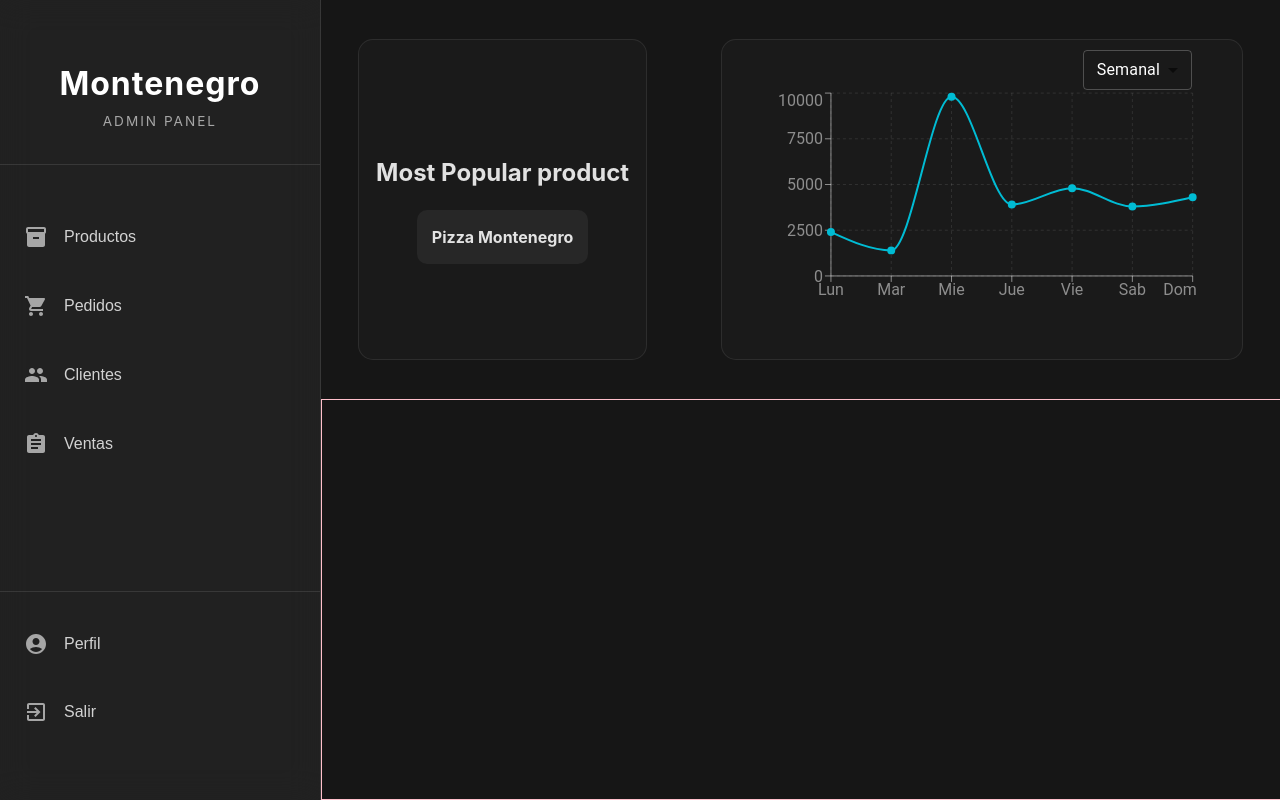
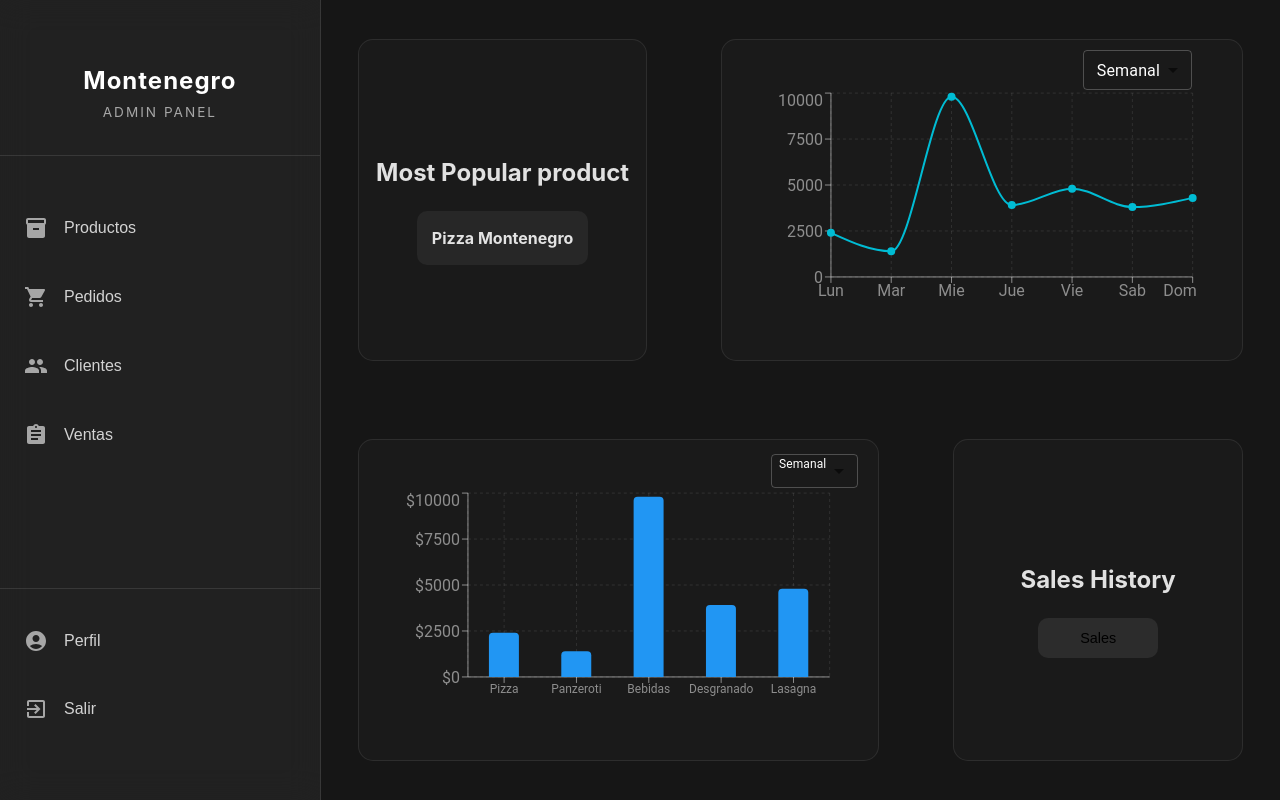
Before and after one commit to Adrian-ortiz0/frontend_montenegro, a React (Vite) app: page /admin-sales in a window 1280 px wide. Built offline with nearby package versions, Linux system fonts and the light colour scheme.

Commit message:
feat: :sparkles: I've finished the sales section!

```diff
--- a/src/App.jsx
+++ b/src/App.jsx
@@ -5,6 +5,7 @@ import AdminDashBoard from './components/AdminDashBoard'
 import AdminOrdersDashBoard from './components/AdminOrdersDashBoard'
 import AdminClientsDashBoard from './components/AdminClientsDashBoard'
 import AdminSalesDashBoard from './components/AdminSalesDashBoard'
+import AdminSalesHistory from './components/AdminSalesHistory'
 
 const App = () => {
   return (
@@ -15,6 +16,7 @@ const App = () => {
         <Route path='/admin-orders' element={<AdminOrdersDashBoard />}/>
         <Route path='/admin-clients' element={<AdminClientsDashBoard />} />
         <Route path='/admin-sales' element={<AdminSalesDashBoard />} />
+        <Route path='/admin-sales-history' element={<AdminSalesHistory />} />
       </Routes>
     </Router>
   )
--- /dev/null
+++ b/src/components/AdminSalesHistory.jsx
@@ -0,0 +1,14 @@
+import React from 'react'
+import AdminNavBarAside from './subcomponents/AdminNavBarAside'
+import AdminSalesTable from './subcomponents/AdminSalesTable'
+
+const AdminSalesHistory = () => {
+  return (
+    <div className='admin-dashboard_container'>
+      <AdminNavBarAside />
+      <AdminSalesTable />
+    </div>
+  )
+}
+
+export default AdminSalesHistory
--- a/src/components/subcomponents/AdminSalesIndicators.jsx
+++ b/src/components/subcomponents/AdminSalesIndicators.jsx
@@ -1,6 +1,8 @@
 import React from 'react'
 import SalesPopularProduct from './SalesPopularProduct'
 import SalesGraph from './SalesGraph'
+import SalesBarGraph from './SalesBarGraph'
+import SalesHistory from './SalesHistory'
 
 const AdminSalesIndicators = () => {
   return (
@@ -10,6 +12,8 @@ const AdminSalesIndicators = () => {
         <SalesGraph />
       </div>
       <div className='admin_second-section--sales'>
+        <SalesBarGraph />
+        <SalesHistory />
       </div>
     </div>
   )
--- a/src/components/subcomponents/AdminSalesTable.jsx
+++ b/src/components/subcomponents/AdminSalesTable.jsx
@@ -2,7 +2,7 @@ import React from "react";
 
 const AdminSalesTable = () => {
   return (
-    <div className="admin_sections-sales">
+    <div className="admin_sections">
       <div className="admin_sales-container">
         <div className="admin_sales-columns">
           <div>
@@ -12,10 +12,10 @@ const AdminSalesTable = () => {
             <p>N°Order</p>
           </div>
           <div>
-            <p>Cliente</p>
+            <p>Client</p>
           </div>
           <div>
-            <p>Fecha Orden</p>
+            <p>Date</p>
           </div>
         </div>
       </div>
--- /dev/null
+++ b/src/components/subcomponents/SalesBarGraph.jsx
@@ -0,0 +1,86 @@
+import React, { useState } from 'react';
+import { BarChart, Bar, XAxis, YAxis, CartesianGrid, ResponsiveContainer } from 'recharts';
+import { Select, MenuItem } from '@mui/material';
+
+const SalesBarGraph = () => {
+  const [timeFrame, setTimeFrame] = useState('weekly');
+
+  // Datos de ejemplo
+  const productData = {
+    weekly: [
+      { name: 'Pizza', ventas: 2400 },
+      { name: 'Panzeroti', ventas: 1398 },
+      { name: 'Bebidas', ventas: 9800 },
+      { name: 'Desgranado', ventas: 3908 },
+      { name: 'Lasagna', ventas: 4800 },
+    ],
+    monthly: [
+      { name: 'Pizza', ventas: 15400 },
+      { name: 'Panzeroti', ventas: 8900 },
+      { name: 'Bebidas', ventas: 43200 },
+      { name: 'Desgranado', ventas: 12800 },
+      { name: 'Lasagna', ventas: 21500 },
+    ],
+    annual: [
+      { name: 'Pizza', ventas: 185000 },
+      { name: 'Panzeroti', ventas: 103000 },
+      { name: 'Bebidas', ventas: 458000 },
+      { name: 'Desgranado', ventas: 156000 },
+      { name: 'Lasagna', ventas: 279000 },
+    ]
+  };
+
+  // Corregido: eliminar la sintaxis de TypeScript
+  const currentData = productData[timeFrame];
+
+  return (
+    <div className='sales_graph'>
+      <div style={{ position: 'absolute', top: 10, right: 20, zIndex: 1 }}>
+        <Select
+          value={timeFrame}
+          onChange={(e) => setTimeFrame(e.target.value)}
+          variant='outlined'
+          size='small'
+          sx={{
+            color: 'white',
+            fontSize: '0.75rem',
+            '& .MuiOutlinedInput-notchedOutline': {
+              borderColor: 'rgba(255, 255, 255, 0.23)',
+            },
+            '& .MuiSelect-select': {
+              padding: '2px 8px',
+              height: '30px',
+            }
+          }}
+        >
+          <MenuItem value='weekly' sx={{ fontSize: '0.75rem' }}>Semanal</MenuItem>
+          <MenuItem value='monthly' sx={{ fontSize: '0.75rem' }}>Mensual</MenuItem>
+          <MenuItem value='annual' sx={{ fontSize: '0.75rem' }}>Anual</MenuItem>
+        </Select>
+      </div>
+
+      <ResponsiveContainer width="90%" height="80%">
+        <BarChart data={currentData}>
+          <CartesianGrid strokeDasharray="3 3" stroke="rgba(255, 255, 255, 0.1)" />
+          <XAxis
+            dataKey="name"
+            stroke="rgba(255, 255, 255, 0.5)"
+            tick={{ fontSize: 12 }}
+          />
+          <YAxis
+            stroke="rgba(255, 255, 255, 0.5)"
+            tickFormatter={(value) => `$${value}`}
+          />
+          <Bar
+            dataKey="ventas"
+            fill="#2196F3"
+            radius={[4, 4, 0, 0]}
+            barSize={timeFrame === 'weekly' ? 30 : 40}
+          />
+        </BarChart>
+      </ResponsiveContainer>
+    </div>
+  );
+}
+
+export default SalesBarGraph;
--- /dev/null
+++ b/src/components/subcomponents/SalesHistory.jsx
@@ -0,0 +1,16 @@
+import React from 'react'
+import { useNavigate } from 'react-router'
+
+const SalesHistory = () => {
+
+    const navigate = useNavigate();
+
+  return (
+    <div className='sales_history'>
+      <h2>Sales History</h2>
+      <button onClick={() => navigate("/admin-sales-history")}>Sales</button>
+    </div>
+  )
+}
+
+export default SalesHistory
--- a/src/index.css
+++ b/src/index.css
@@ -87,7 +87,7 @@ body {
 
 .logo_section h2 {
   color: #fff;
-  font-size: 2rem;
+  font-size: 1.5rem;
   margin: 0;
   font-weight: 700;
   letter-spacing: 1px;
@@ -399,8 +399,9 @@ body {
 .admin_second-section--sales{
   width: 100%;
   height: 50%;
-  border: 1px solid pink;
   display: flex;
+  align-items: center;
+  justify-content: space-around;
 
 }
 
@@ -472,3 +473,45 @@ body {
 .recharts-wrapper {
   font-family: 'Roboto', sans-serif;
 }
+
+
+/* BarrGraph */
+
+
+.sales_graph .recharts-bar-rectangle {
+  transition: fill 0.3s ease;
+}
+
+.sales_graph .recharts-bar-rectangle:hover {
+  fill: #64b5f6 !important;
+}
+
+/* Sales history */
+
+.sales_history{
+  width: 30%;
+  height: 80%;
+  border: 1px solid rgba(255, 255, 255, 0.081);
+  background-color: #51515118;
+  border-radius: 15px;
+  display: flex;
+  align-items: center;
+  flex-direction: column;
+  justify-content: center;
+  text-align: center;
+}
+
+.sales_history button{
+  width: 120px;
+  height: 40px;
+  border-radius: 10px;
+  border: none;
+  background-color: #2c2c2c;
+  font-size: 0.9rem;
+  cursor: pointer;
+  transition: 0.3s;
+}
+
+.sales_history button:hover{
+  background-color: #535353;
+}
```
